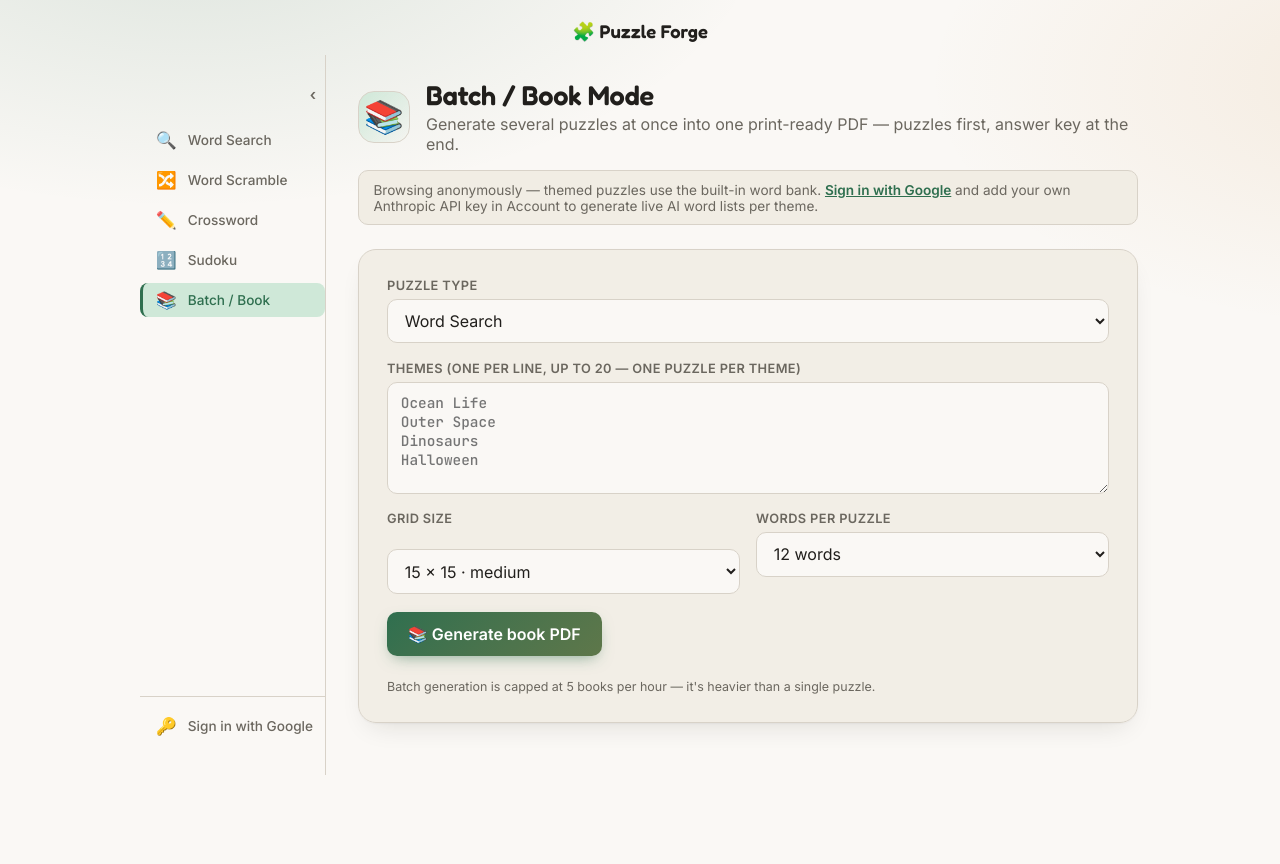
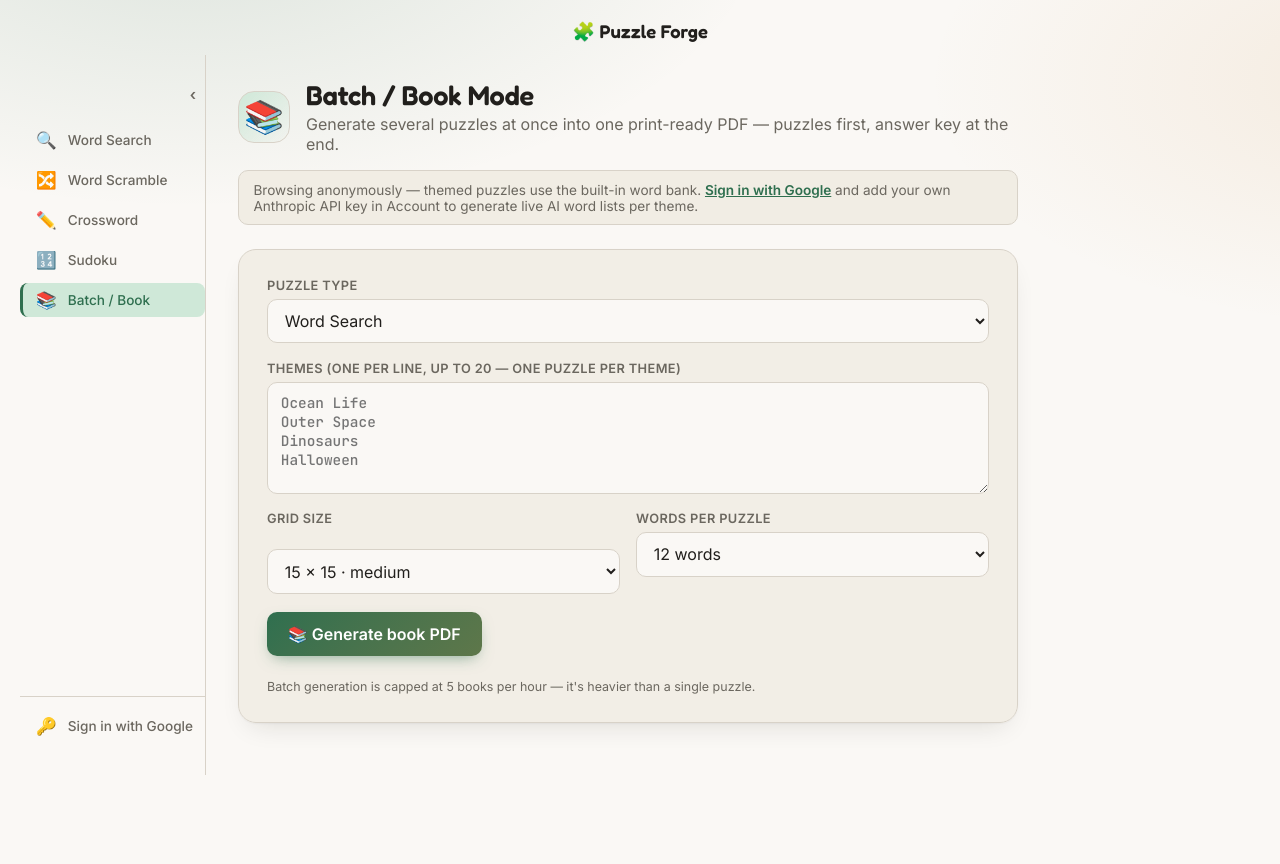
Before and after one commit to rspahn-dev/puzzle-forge, a Flask app: page /batch/ in a window 1280 px wide. Run offline with Flask 3, Linux system fonts and the light colour scheme.

Commit message:
Left-align sidebar layout instead of centering with a fixed max-width
The sidebar+content block was capped at max-width:1040px and centered,
which left large equal margins on both sides of wide viewports. Drop
the outer max-width/centering so the sidebar hugs the left edge and
extra space goes to the right, matching typical sidebar-app layouts.
Main content's own max-width still keeps text readable.

Co-Authored-By: Claude Sonnet 5 <noreply@anthropic.com>
Claude-Session: https://claude.ai/code/session_01UFKJ6t6vp9EuhQGAAbFhXy

```diff
--- a/static/style.css
+++ b/static/style.css
@@ -51,8 +51,6 @@ body {
   display: flex;
   justify-content: center;
   align-items: center;
-  max-width: 1040px;
-  margin: 0 auto;
   padding: 1.25rem 1.25rem 0;
   font-size: 0.9rem;
 }
@@ -69,8 +67,7 @@ body {
   display: flex;
   align-items: flex-start;
   gap: 2rem;
-  max-width: 1040px;
-  margin: 0.75rem auto 0;
+  margin: 0.75rem 0 0;
   padding: 0 1.25rem;
 }
 
```
